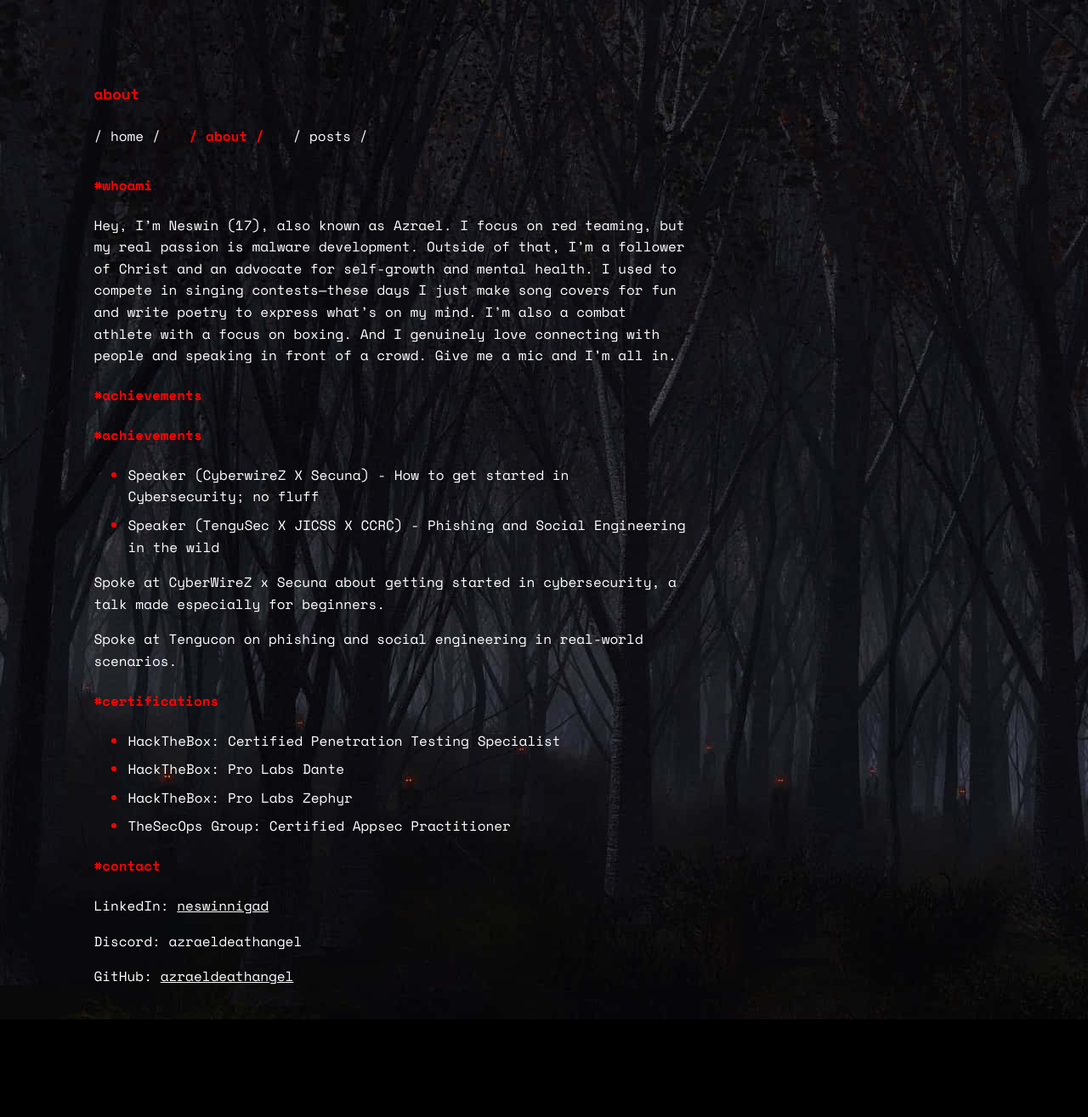
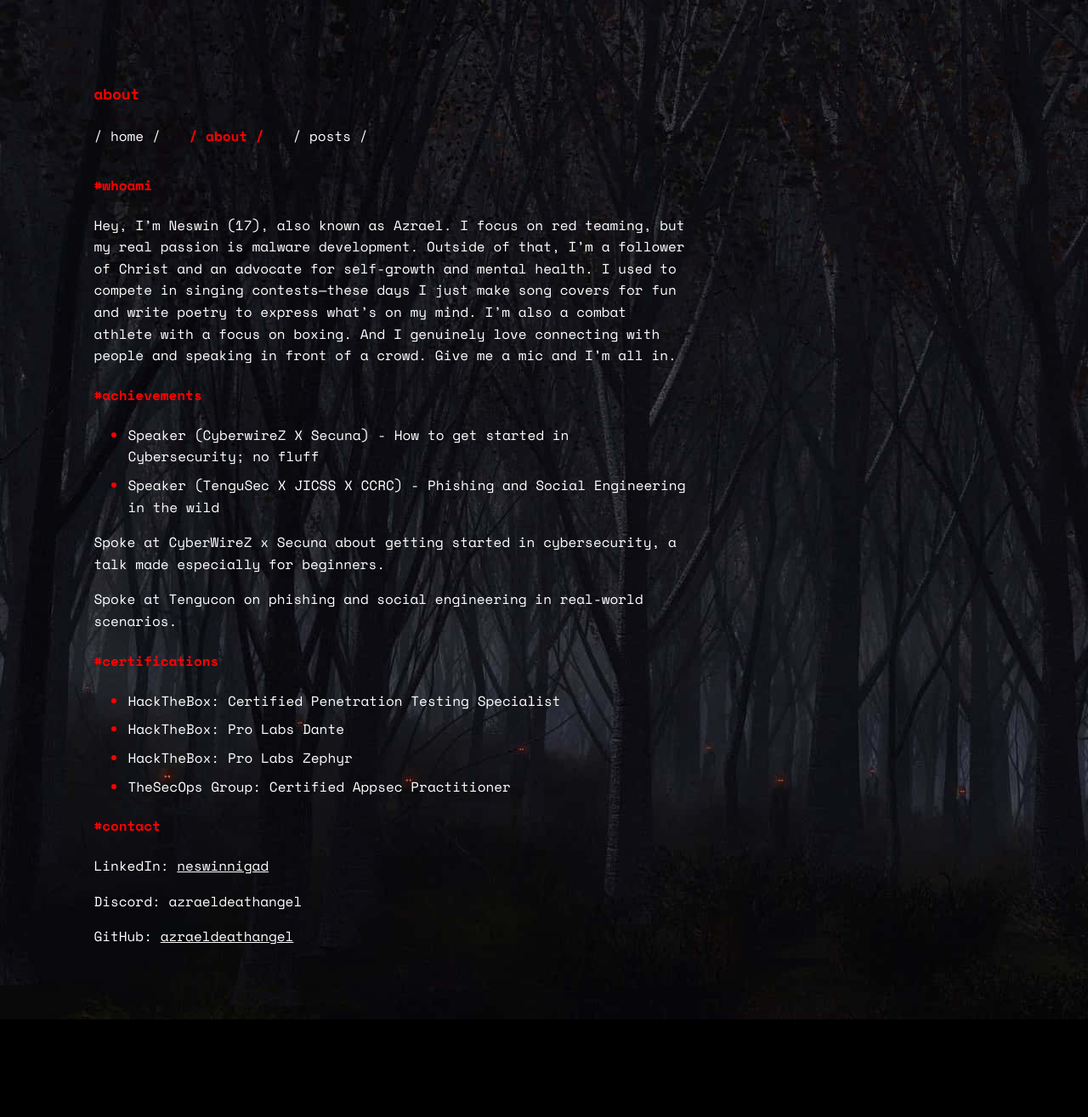
Before and after one commit to azraeldeathangel/azraeldeathangel.github.io, a Jekyll site: the page about.html, which Jekyll copies as it is, in a window 1280 px wide. Shown: the whole page at 85% size. Built offline with Jekyll 4.4.1, drawn with Linux system fonts in a browser that asks for light colours; after the commit the page ends 1268 px from its top, so only the background shows below that.

Commit message:
Update about.html

```diff
--- a/about.html
+++ b/about.html
@@ -27,7 +27,6 @@
         <h4>#whoami</h4>
         <p>Hey, I’m Neswin (17), also known as Azrael. I focus on red teaming, but my real passion is malware development. Outside of that, I’m a follower of Christ and an advocate for self-growth and mental health. I used to compete in singing contests—these days I just make song covers for fun and write poetry to express what’s on my mind. I’m also a combat athlete with a focus on boxing. And I genuinely love connecting with people and speaking in front of a crowd. Give me a mic and I’m all in.</p>
         <h4>#achievements</h4>
-        <h4>#achievements</h4>
         <ul>
             <li>Speaker (CyberwireZ X Secuna) - How to get started in Cybersecurity; no fluff</li>
             <li>Speaker (TenguSec X JICSS X CCRC) - Phishing and Social Engineering in the wild</li>
```
